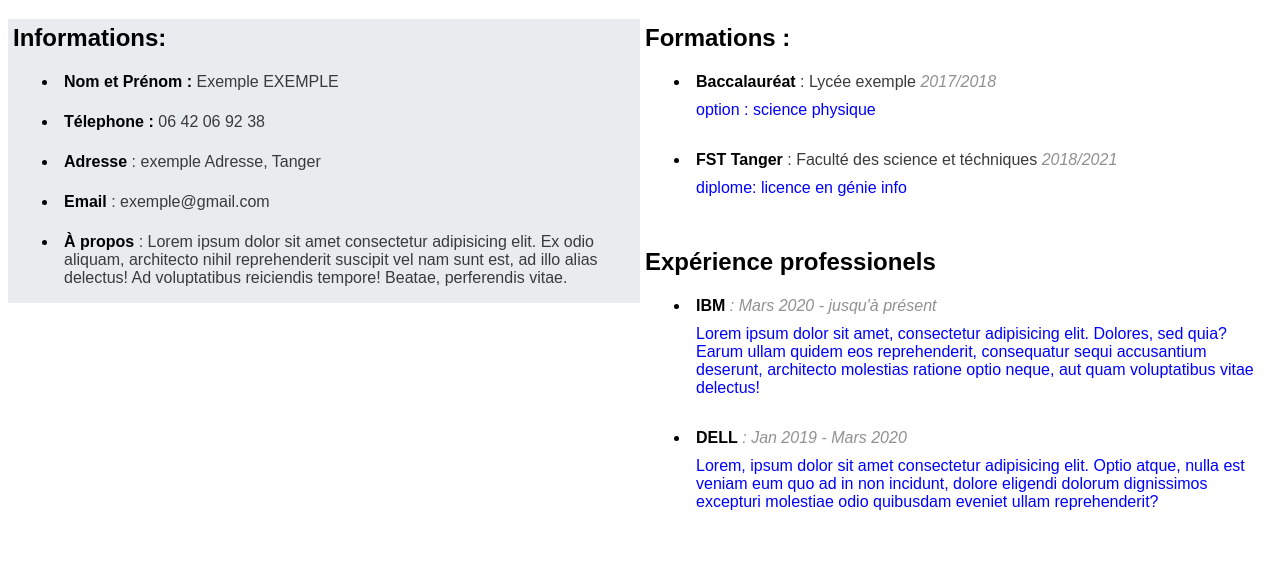
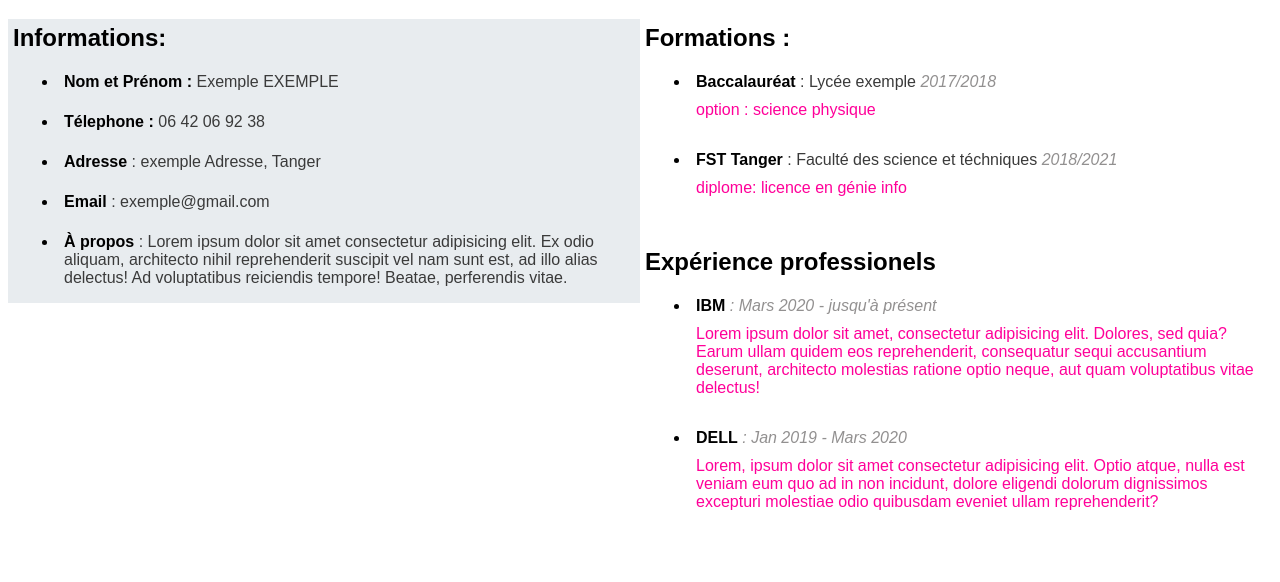
Before and after one commit to H4MZ403/TP_1, a plain HTML site: page index.html in a window 1280 px wide. Shown: the part 87-669 px from the top of the page. Drawn offline with Linux system fonts and the light colour scheme.

Commit message:
dldfklsd

```diff
--- a/stylesheet.css
+++ b/stylesheet.css
@@ -25,7 +25,7 @@ body{
 }
 .bullet_detail{
     margin: 10px 0 10px 0;
-    color: blue;
+    color: #ff0099;
 }
 .section_title
 {
```
